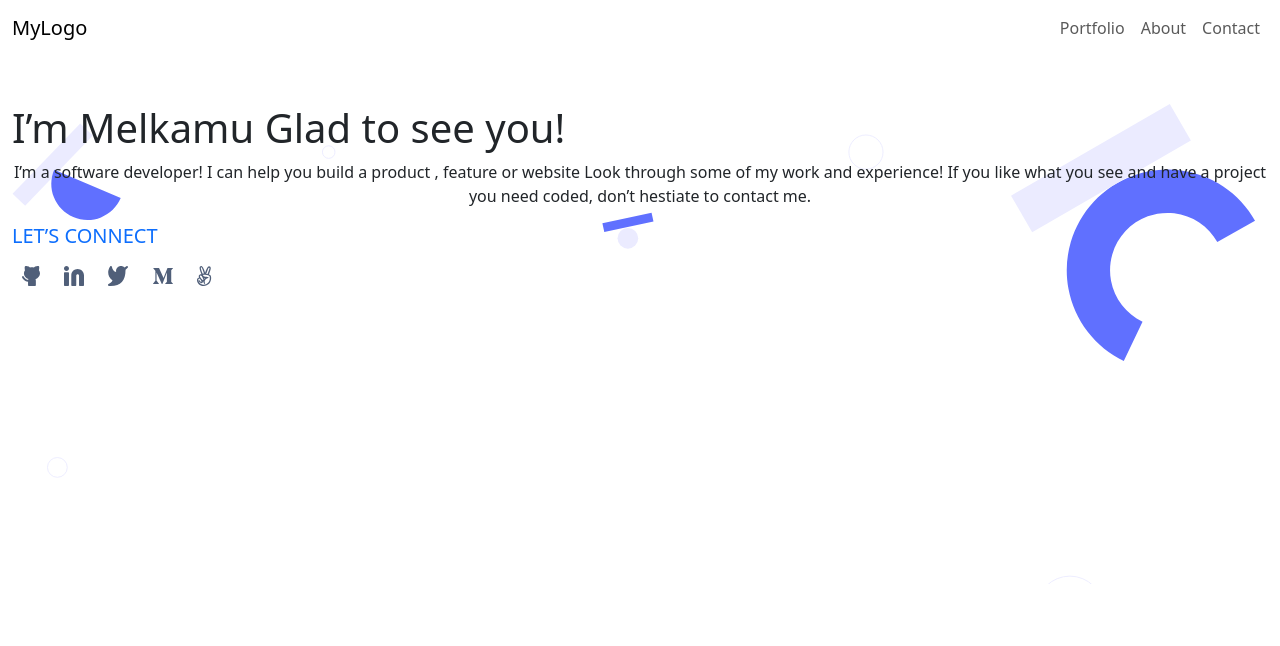
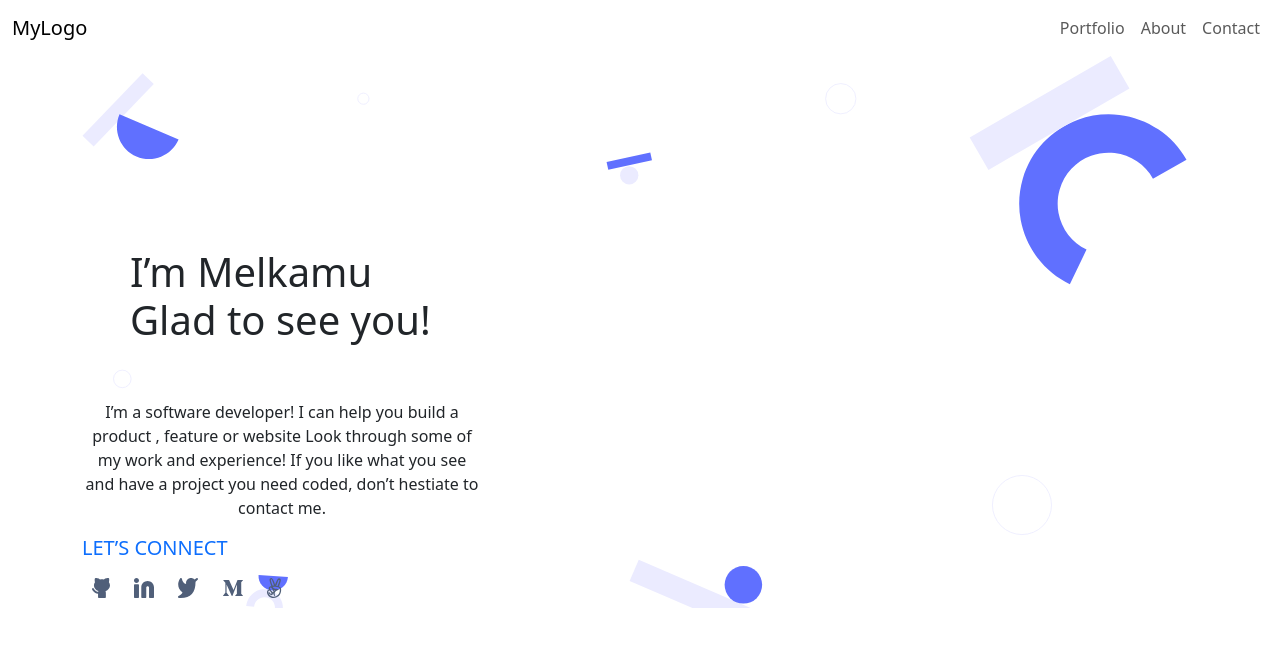
Before and after one commit to melkamu372/Bootstrap-portfolio, a plain HTML site: page index.html in a window 1280 px wide. Drawn offline with nearby package versions, Linux system fonts and the light colour scheme.

Commit message:
fix alignment bug

```diff
--- a/index.html
+++ b/index.html
@@ -2,13 +2,10 @@
 <html lang="en">
 <head>
   <meta charset="UTF-8" />
-
   <meta name="viewport" content="width=device-width, initial-scale=1.0" />
-
   <link href="https://cdn.jsdelivr.net/npm/bootstrap@5.3.0/dist/css/bootstrap.min.css" rel="stylesheet">
   <script src="https://cdn.jsdelivr.net/npm/bootstrap@5.3.0/dist/js/bootstrap.bundle.min.js"></script>
   <title>Bootstrap-portfolio</title>
-
 </head>
 <body>
 <!--   navbar -->
@@ -33,10 +30,11 @@
     </div>
   </div>
 </nav>
-
-<div class="container-fluid">
-<section class="section bg-image mt-5" style="background-image: url('./assets/images/desktop-bg.svg'); background-size: cover; height: 480px;">
-<h1 class="mt-5"> I’m Melkamu Glad to see you!</h1>
+<div class="container">
+<section class="section bg-image" style="background-image: url('./assets/images/desktop-bg.svg'); background-size: cover;">
+<div class="m-0" style="width:400px">
+  <br><br><br><br><br><br>
+  <h1 class="p-5"> I’m Melkamu Glad to see you!</h1>
   <p class="text-center">I’m a software developer! I can help you build a product , feature or website Look through some of my work and experience! If you like what you see and have a project you need coded, don’t hestiate to contact me.  </p>
 <h5 class="text-primary"> LET’S CONNECT </h5>
 <div class="d-grid-row gap-1">
@@ -47,6 +45,11 @@
   <img src="./assets/images/vector2.svg" vspace="10" hspace="10" >
 </div>
 </section>
+<!-- work section continuee these  -->
+<section>
+
+</section>
+</div>
 </div>
   </body>
   </html>
```
